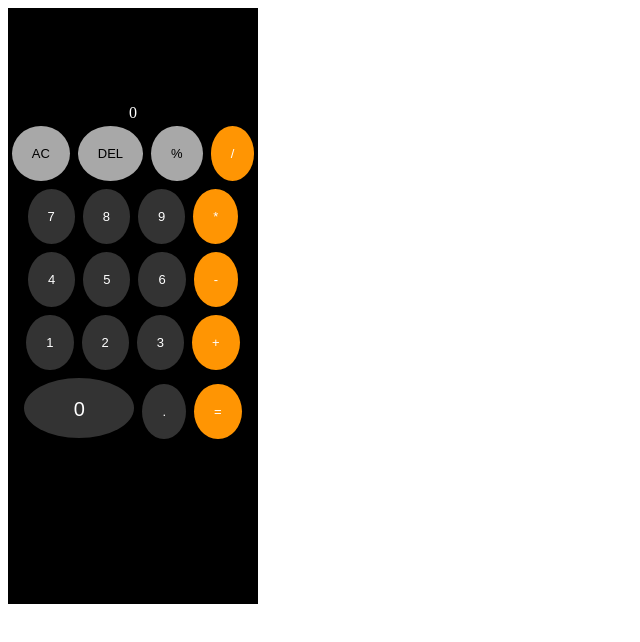
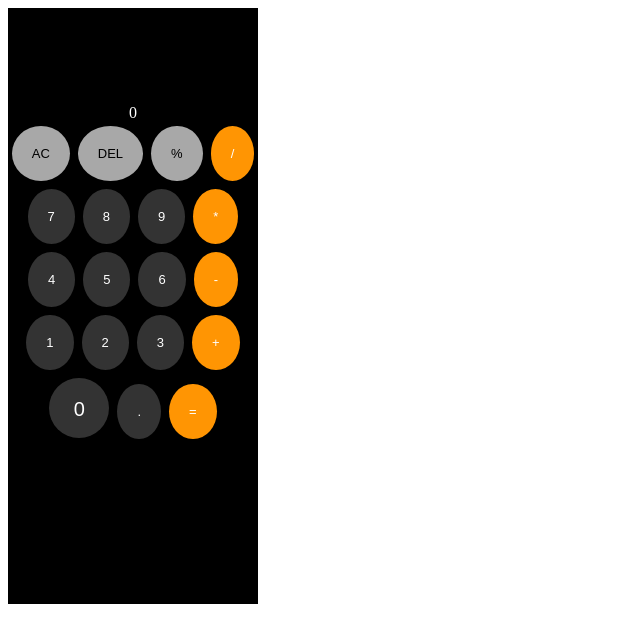
Before and after one commit to Afraahhh04/my-calculator, a plain HTML site: page index.html in a window 1280 px wide. Shown: the whole page, without its empty margins (0-640 px from the left). Drawn offline with Linux system fonts and the light colour scheme.

Commit message:
change shape

```diff
--- a/style.css
+++ b/style.css
@@ -40,6 +40,6 @@ button {
 .btn-group .rare {
   font-size: 20px;
   border-radius: 50%;
-  width: 110px;
+  width: 60px;
   height: 60px;
 }
```
